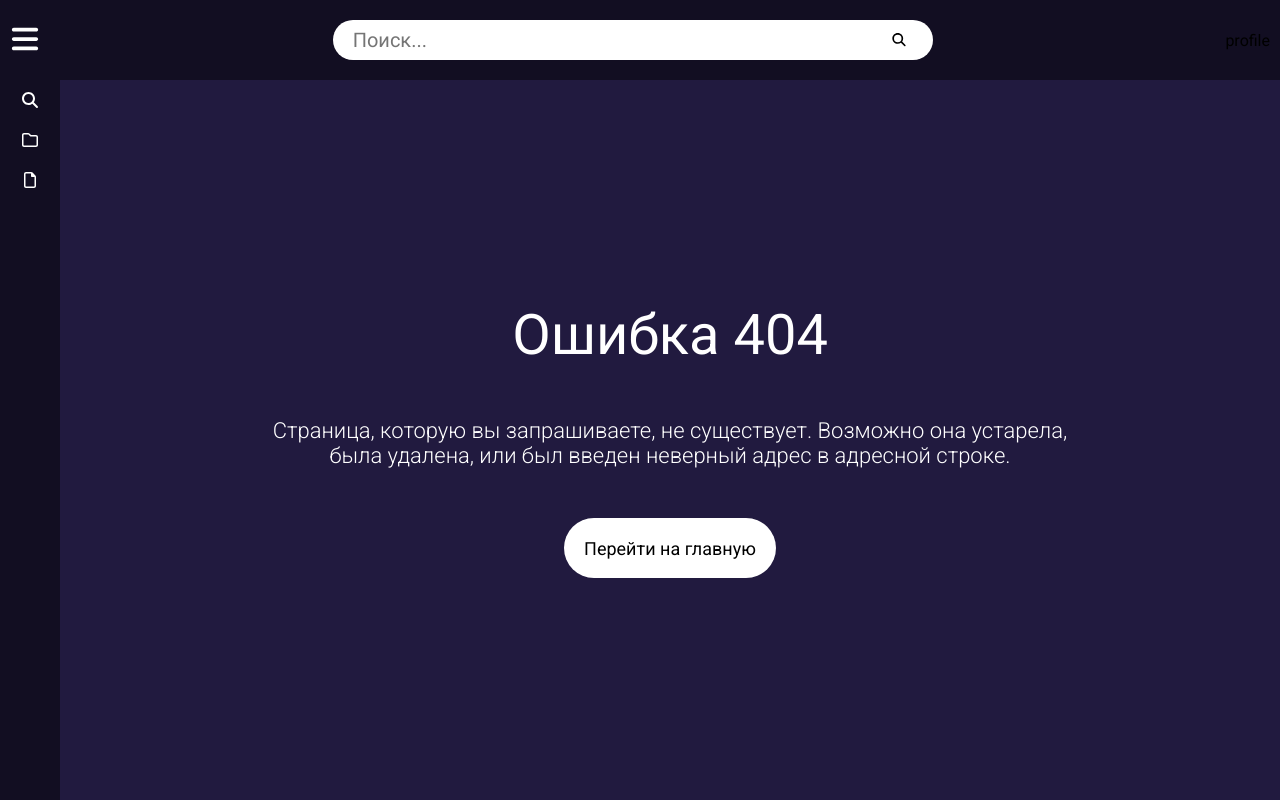
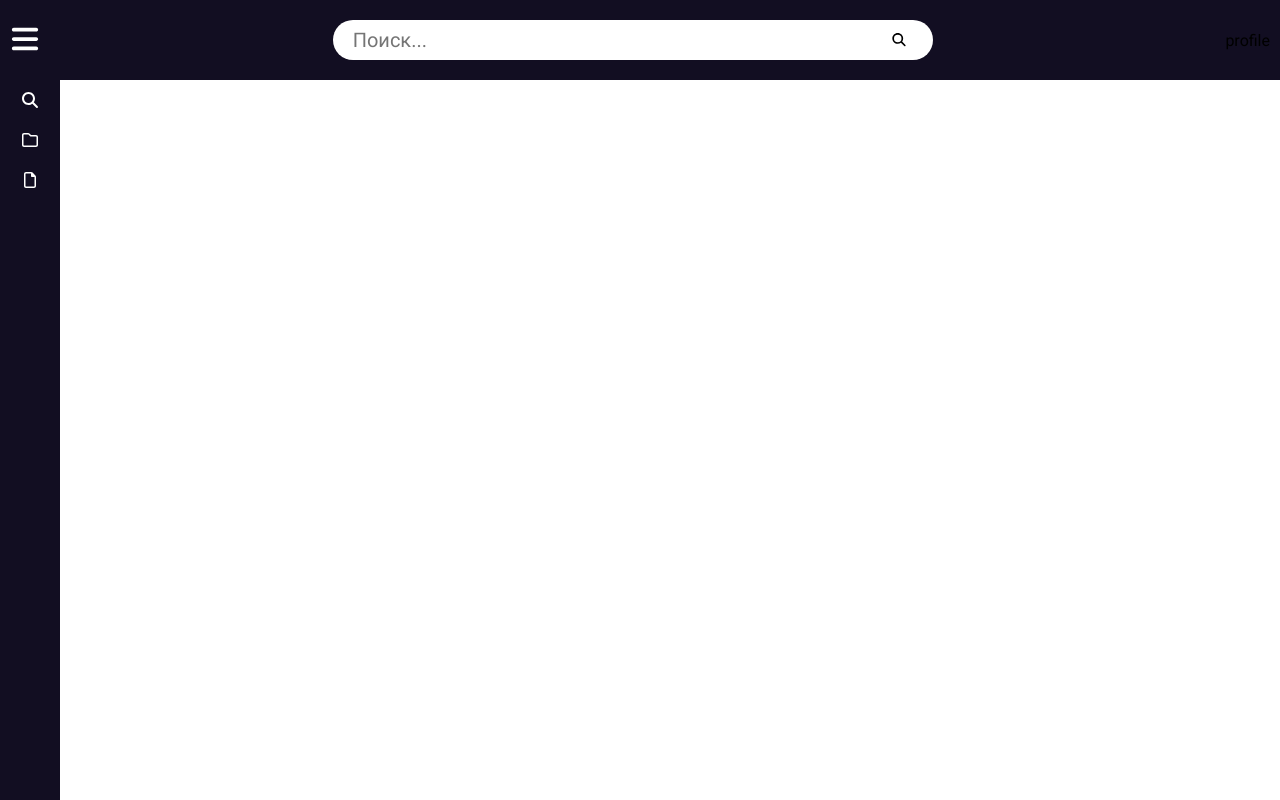
Before and after one commit to plamyaa/grfc-frontend, a Vue app: page /#/maps in a window 1280 px wide. Before the commit this address led to /#/404. Built offline with nearby package versions, Linux system fonts and the light colour scheme.

Commit message:
created page

```diff
--- a/src/pages/index.ts
+++ b/src/pages/index.ts
@@ -31,6 +31,11 @@ export const routes: Array<RouteRecordRaw> = [
     name: 'developing',
     component: () => import('@/pages/error/errors/inDeveloping.vue'),
   },
+  {
+    path: '/maps',
+    name: 'maps',
+    component: () => import('./maps'),
+  },
 ];
 
 export { RoutingComponent };
--- /dev/null
+++ b/src/pages/maps/index.ts
@@ -0,0 +1,2 @@
+import maps from './index.vue';
+export default maps;
--- /dev/null
+++ b/src/pages/maps/index.vue
@@ -0,0 +1,27 @@
+<script lang="ts">
+export default { name: 'maps-page' };
+</script>
+
+<script setup lang="ts">
+import HeaderWidget from '@/widgets/header';
+
+import SideMenu from '@/widgets/sideMenu';
+import SideBar from '@/widgets/sideBar';
+</script>
+
+<template>
+  <div class="page">
+    <header-widget />
+    <div class="home__content">
+      <side-menu />
+      <side-bar />
+    </div>
+  </div>
+</template>
+
+<style scoped lang="scss">
+.home__content {
+  min-height: calc(100vh - 80px);
+  display: flex;
+}
+</style>
```
